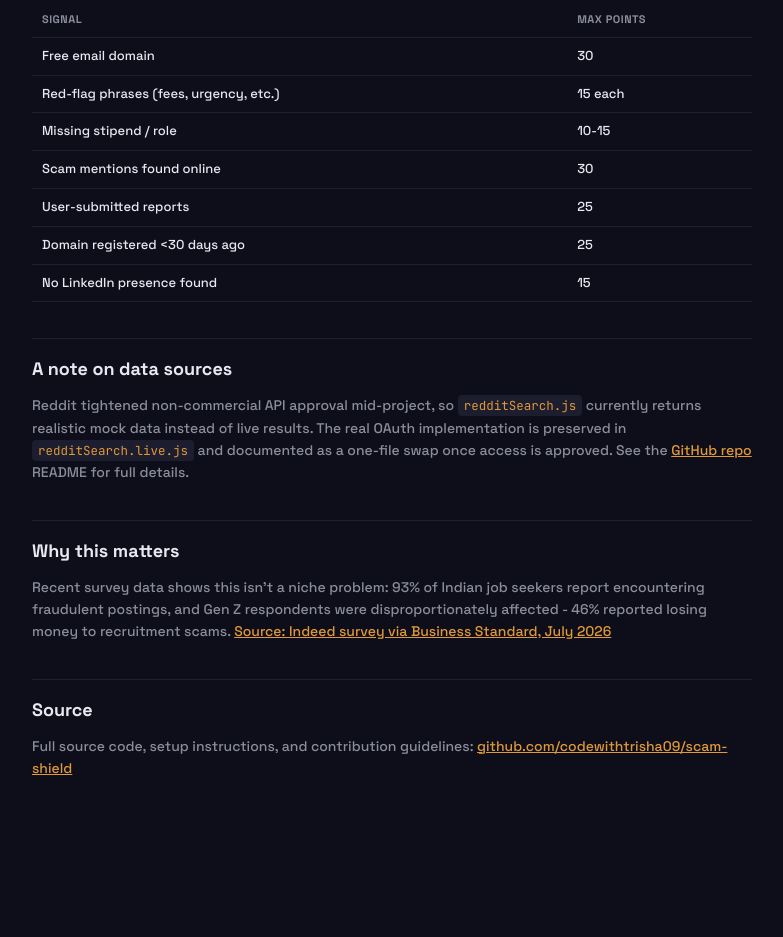
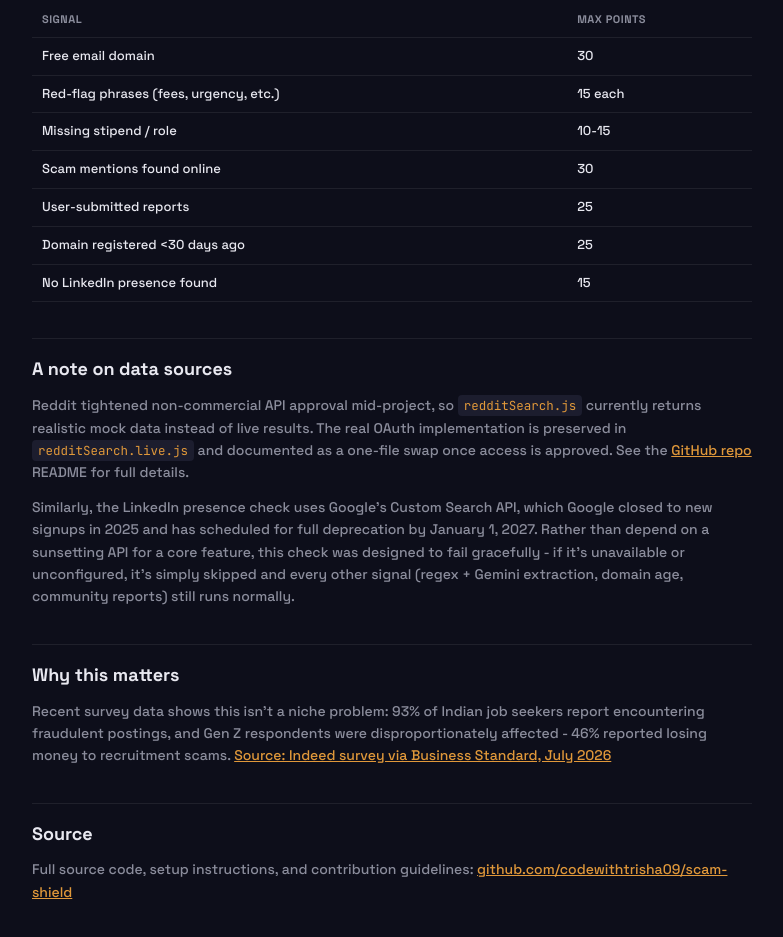
Before and after one commit to codewithtrisha09/scam-shield, a browser extension: page website/docs.html in a window 1280 px wide. Shown: the part 2089-3026 px from the top of the page, without its empty margins (248-1031 px from the left). Before the commit the page ends 2940 px from the top, so only its background shows below. Drawn offline with Linux system fonts and the light colour scheme.

Commit message:
Document Google Custom Search API deprecation and graceful fallback design

```diff
--- a/website/docs.html
+++ b/website/docs.html
@@ -152,6 +152,7 @@ a { color:var(--amber); }
 
   <h2>A note on data sources</h2>
   <p>Reddit tightened non-commercial API approval mid-project, so <code>redditSearch.js</code> currently returns realistic mock data instead of live results. The real OAuth implementation is preserved in <code>redditSearch.live.js</code> and documented as a one-file swap once access is approved. See the <a href="https://github.com/codewithtrisha09/scam-shield" target="_blank">GitHub repo</a> README for full details.</p>
+  <p>Similarly, the LinkedIn presence check uses Google's Custom Search API, which Google closed to new signups in 2025 and has scheduled for full deprecation by January 1, 2027. Rather than depend on a sunsetting API for a core feature, this check was designed to fail gracefully - if it's unavailable or unconfigured, it's simply skipped and every other signal (regex + Gemini extraction, domain age, community reports) still runs normally.</p>
 
   <h2>Why this matters</h2>
   <p>Recent survey data shows this isn't a niche problem: 93% of Indian job seekers report encountering fraudulent postings, and Gen Z respondents were disproportionately affected - 46% reported losing money to recruitment scams. <a href="https://www.business-standard.com/industry/news/job-scam-fears-indians-ignore-work-opportunities-indeed-report-126070900929_1.html" target="_blank">Source: Indeed survey via Business Standard, July 2026</a></p>
```
